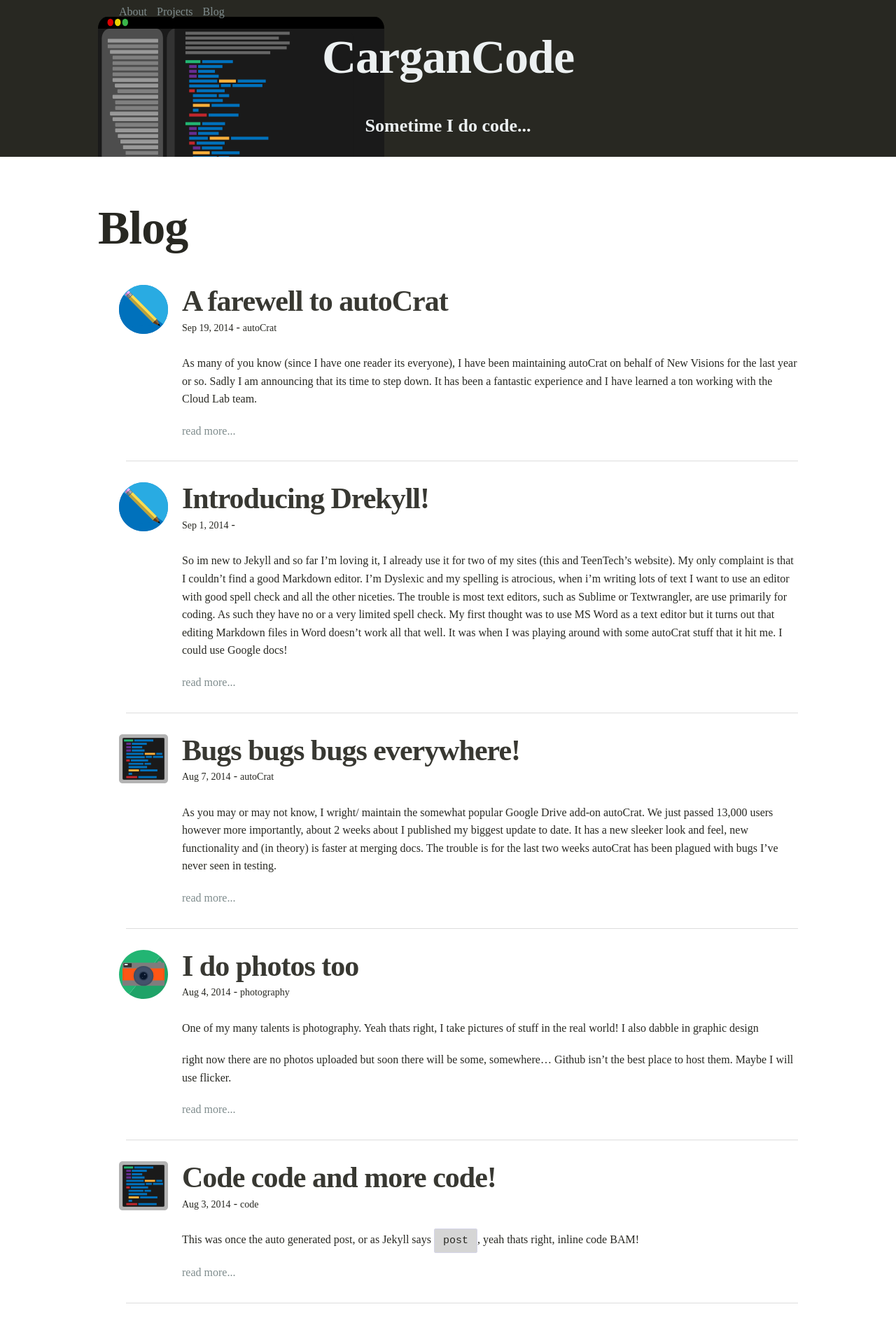
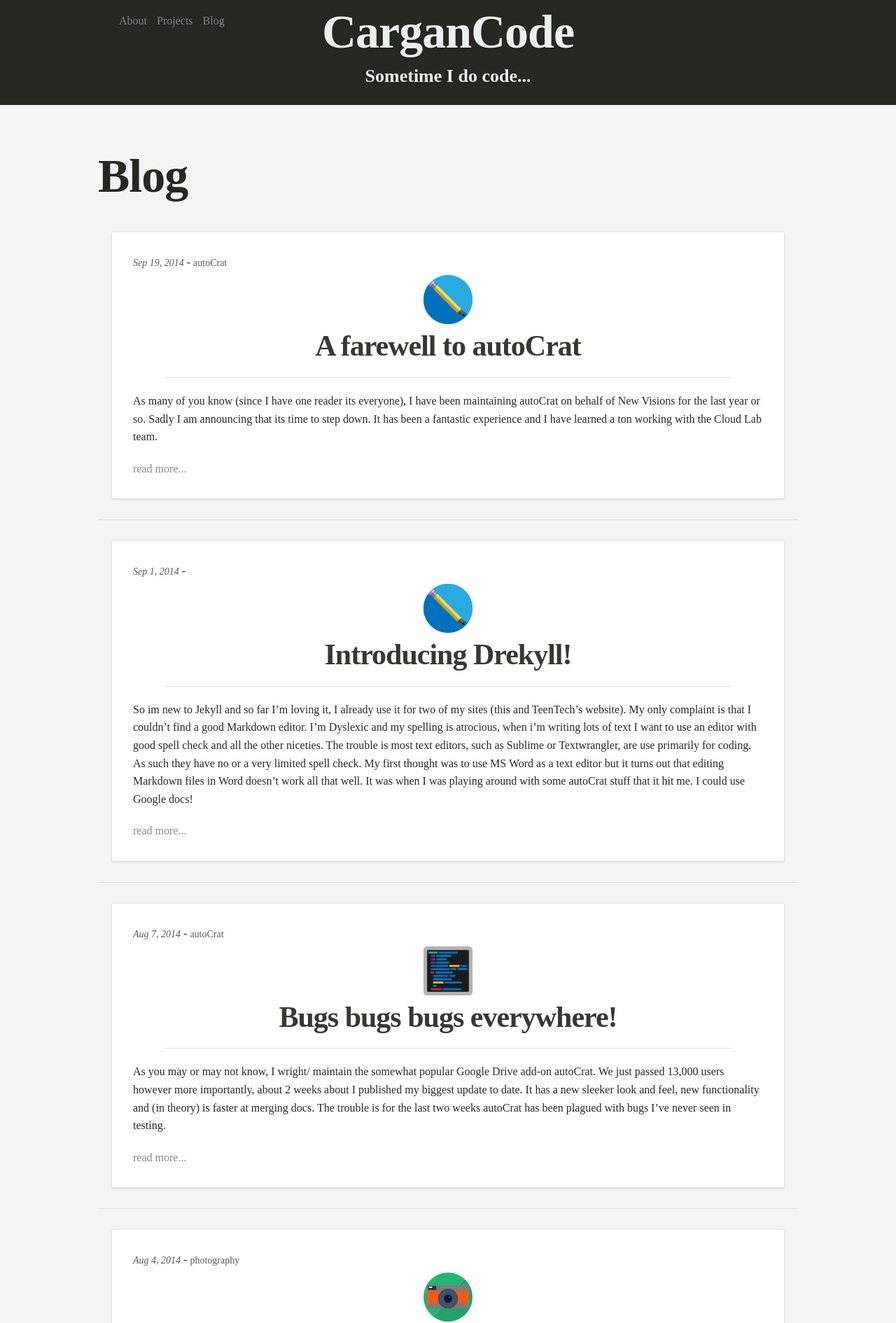
Before and after one commit to CarganCode/CarganCode.github.io, a Jekyll site: the page built from blog/index.html, in a window 1280 px wide. Shown: the top 1890 px of the page at 70% size. Built offline with Jekyll 4.4.1, drawn with Linux system fonts in a browser that asks for light colours; the list of posts is cut into pages by our own code; some of the changed text lies outside the part shown.

Commit message:
Card Paper Layout

```diff
--- a/_includes/posts.html
+++ b/_includes/posts.html
@@ -2,24 +2,12 @@
   <ul class="posts">
     {% for post in include.posts %}
       <li>
-        <a class="post-link" href="{{ post.url | prepend: site.baseurl }}">
-          <div class="type">
-            {% if post.type == "code" %}
-               {% include icons/teletype.svg %}
-            {% elsif post.type == "photo" %}
-              {% include icons/camra.svg %}
-            {% else if post.type == "blog" %}
-              {% include icons/pencil_circle.svg %}
-
-            {% endif %}
-          </div>
-
-          <h2>{{ post.title }}</h2>
-        </a>
-
+        <div class="card">
           <div class="post-meta">
             <span class="post-date">{{ post.date | date: "%b %-d, %Y" }}</span>
+            {% if post.categories %}
             -
+            {% endif %}
             {% for categorie in post.categories %}
               <span class="post-categorie">{{categorie}}
                 {% if categorie != post.categories.last %}
@@ -30,10 +18,27 @@
           </div>
 
 
-        <br>
-        <span class"post-exert"> {{ post.excerpt | markdown }} </span>
-        <a href="{{ post.url | prepend: site.baseurl }}"> read more... </a>
+          <a class="post-link" href="{{ post.url | prepend: site.baseurl }}">
+            <div class="type">
+              {% if post.type == "code" %}
+                 {% include icons/teletype.svg %}
+              {% elsif post.type == "photo" %}
+                {% include icons/camra.svg %}
+              {% else if post.type == "blog" %}
+                {% include icons/pencil_circle.svg %}
 
+              {% endif %}
+            </div>
+
+            <h2>{{ post.title }}</h2>
+          </a>
+
+
+          <hr>
+          <div class"post-exert"> {{ post.excerpt | markdown }} </div>
+          <a href="{{ post.url | prepend: site.baseurl }}"> read more... </a>
+
+        </div>
       </li>
       <hr>
     {% endfor %}
--- a/_layouts/post.html
+++ b/_layouts/post.html
@@ -4,14 +4,12 @@ layout: default
 <div class="post">
 
   <header class="post-header">
+  	<p class="meta">{{ page.date | date: "%b %-d, %Y" }}{% if page.author %} • {{ page.author }}{% endif %}{% if page.meta %} • {{ page.meta }}{% endif %}</p>
     <h1>{{ page.title }}</h1>
-    <p class="meta">{{ page.date | date: "%b %-d, %Y" }}{% if page.author %} • {{ page.author }}{% endif %}{% if page.meta %} • {{ page.meta }}{% endif %}</p>
   </header>
-
+  <hr>
   <article class="post-content">
   {{ content }}
   </article>
 
 </div>
-
-<hr>
--- a/css/2-base/_base.sass
+++ b/css/2-base/_base.sass
@@ -138,3 +138,9 @@ blockquote
   border-left: 4px solid #DDD
   padding: 0 15px
   color: #777
+
+.card
+  padding: 30px
+  background: white
+  border-radius: 1px
+  box-shadow: 0px 1px 3px 1px rgba(0, 0, 0, 0.1)
--- a/css/4-pages/_default.scss
+++ b/css/4-pages/_default.scss
@@ -1,7 +1,7 @@
 
 .page-content{
   padding: 20px;
-  background: white;
+  background: rgba(255,255,255,0.95);
   color: $text-color;
 
  }
@@ -40,12 +40,13 @@
 .posts {
 	display: block;
 	list-style-type: none;
-
+  padding: 0;
 
 	li {
     	margin-bottom: 30px;
     	padding-left: 80px;
     	list-style-type: none;
+      padding: 0;
     }
 
     .post-link {
@@ -54,26 +55,40 @@
 
       h2 {
         color: #383832;
+        text-align: center;
+        margin-bottom: 5px;
+
       }
     }
+    a:hover {
+      text-shadow: 0 1px 3px rgba(0,0,0,0.25);
+    }
 
-
+    .card {
+      max-width: 900px;
+      margin: 0 auto;
+    }
+    .card hr {
+      margin: 20px auto 20px auto;
+      width: 90%
+    }
 
     .post-categorie, .post-date {
-    	color: $text-color;
+    	color: #585855;
      	font-size: 14px;
+    }
 
+    .post-date {
+      font-style: italic;
     }
 
     .type{
-    	height: 0;
+    	width: 70px;
+      margin: 5px auto;
+
     	svg{
        		height: 70px;
        		width: 70px;
-       		position: relative;
-       		z-index: 999;
-       		left: -90px;
-
      	}
   	}
 }
--- a/css/4-pages/_header.scss
+++ b/css/4-pages/_header.scss
@@ -1,4 +1,7 @@
 .site-header {
+	overflow: hidden;
+	text-shadow: 0 1px 3px rgba(0,0,0,.3);
+
 	#site-title{
 		text-align:center;
 		a{
--- a/css/4-pages/_post.scss
+++ b/css/4-pages/_post.scss
@@ -1,12 +1,40 @@
 .post{
+	padding: 30px;
+	background: white;
+	border-radius: 1px;
+	box-shadow: 0px 1px 3px 1px rgba(0, 0, 0, 0.1);
+
 	.post-header{
-		margin-bottom: 40px;
+
 
 		h1{
-			margin-bottom: 0;
+			margin: 0;
 		}
 		.meta{
 			color: $accent-color;
 		}
 	}
+
+	hr {
+      margin: 30px auto 30px auto;
+      width: 90%
+    }
 }
+
+.site-header {
+	height: 150px;
+
+	#site-title{
+		margin: 0;
+		margin-top: 10px
+	}
+	.logo {
+		display: none;
+	}
+	#tag-line {
+		margin: 10px;
+	}
+	#nav {
+		top: -120px
+	}
+}
```
